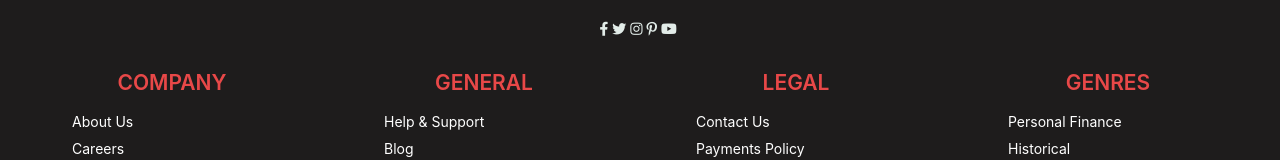
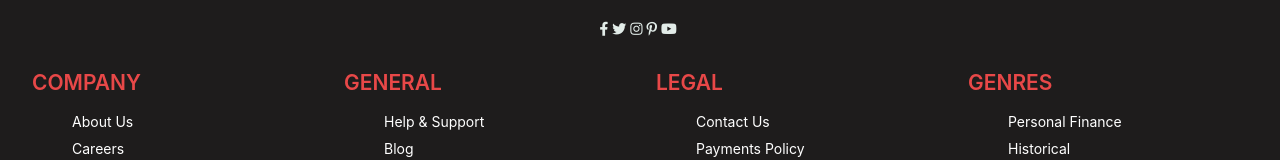
Before and after one commit to Prakash-2002/kukufm-assesment, a React (Create React App) app: page / in a window 1280 px wide. Shown: the part 468-628 px from the top of the page. Built offline with nearby package versions, Linux system fonts and the light colour scheme; no server answers.

Commit message:
Update Footer.css

```diff
--- a/src/Pages/Footer.css
+++ b/src/Pages/Footer.css
@@ -26,7 +26,7 @@
 }
 
 .text-primary {
-  color: var(--primary);
+  color: black;
 }
 
 .follow-text {
@@ -70,7 +70,7 @@
   color: rgb(232, 72, 72);
 }
 h2.section-title {
-  text-align: center;
+  text-align: start;
 }
 
 .list {
```
